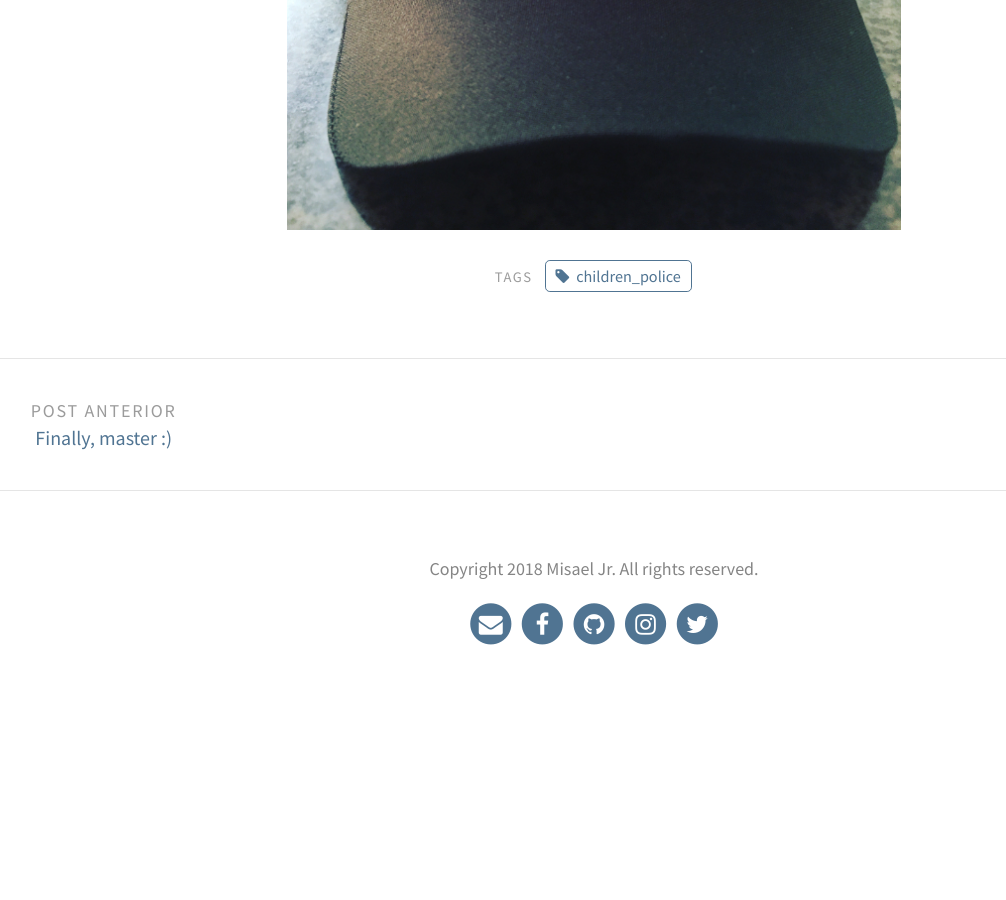
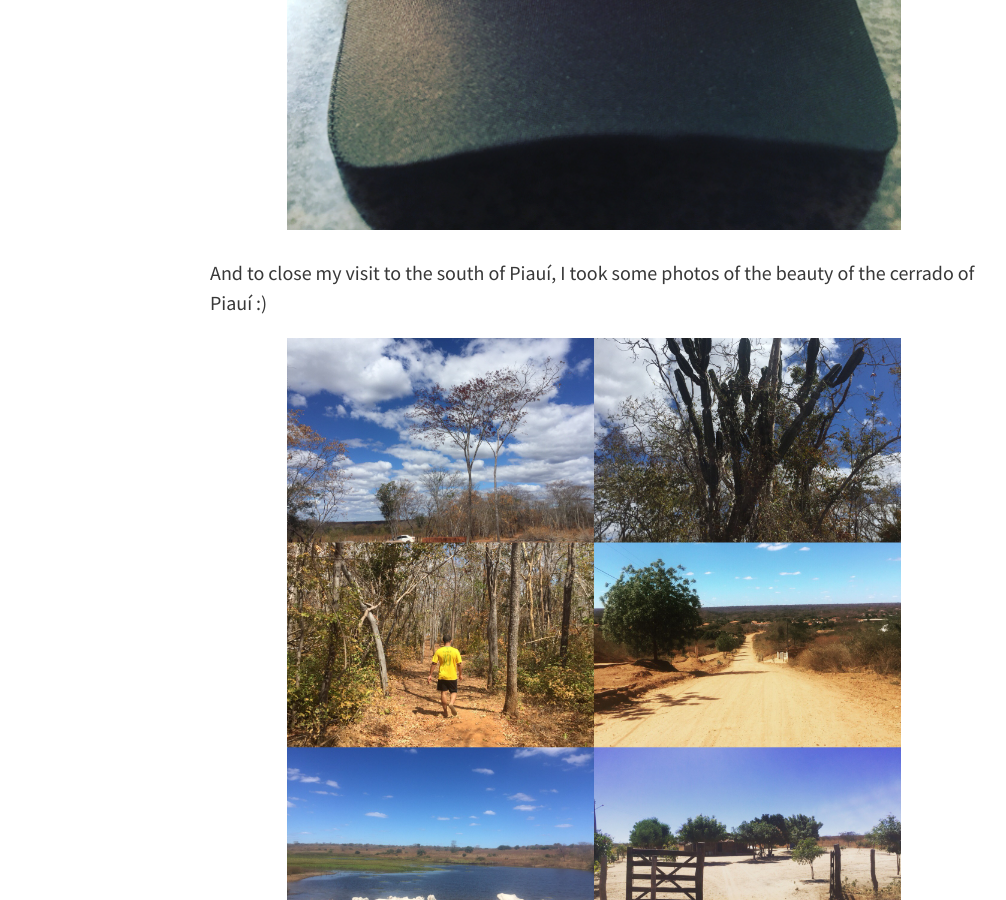
Before and after one commit to misaelljr/misaeljr.github.io, a Jekyll site: the page built from _posts/2018-07-26-policia-mirim.md, in a window 1280 px wide and 900 px high, scrolled down 2438 px. Shown: the whole window, without its empty margins (46-1052 px from the left). Built offline with Jekyll 4.4.1, drawn with Linux system fonts in a browser that asks for light colours; before the commit the page ends 3168 px from its top, so only the background shows below that.

Commit message:
Update 2018-07-26-policia-mirim.md

```diff
--- a/_posts/2018-07-26-policia-mirim.md
+++ b/_posts/2018-07-26-policia-mirim.md
@@ -19,3 +19,7 @@ tags: [children_police]
 <p align="justify">I hope, soon, to return to Avelino Lopes and talk more with the children. Also, I'm working on more subjects that might be of interest to them, such as fake new and smarrphone usage in everyday life.</p>
 
 ![Image of a glass on a book]({{ site.baseurl }}/images/presente.PNG)
+
+And to close my visit to the south of Piauí, I took some photos of the beauty of the cerrado of Piauí :)
+
+![Image of a glass on a book]({{ site.baseurl }}/images/sul.jpg)
```
